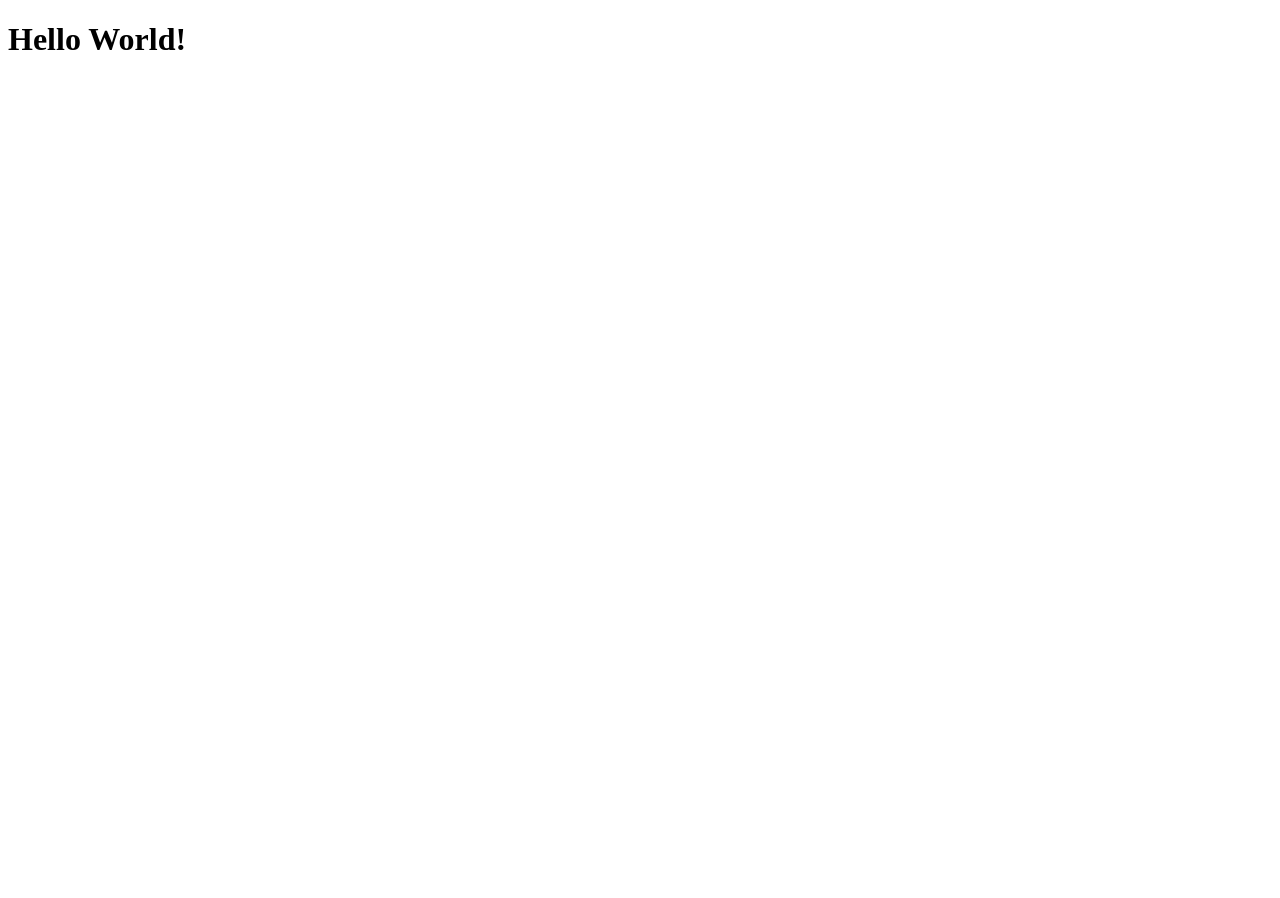
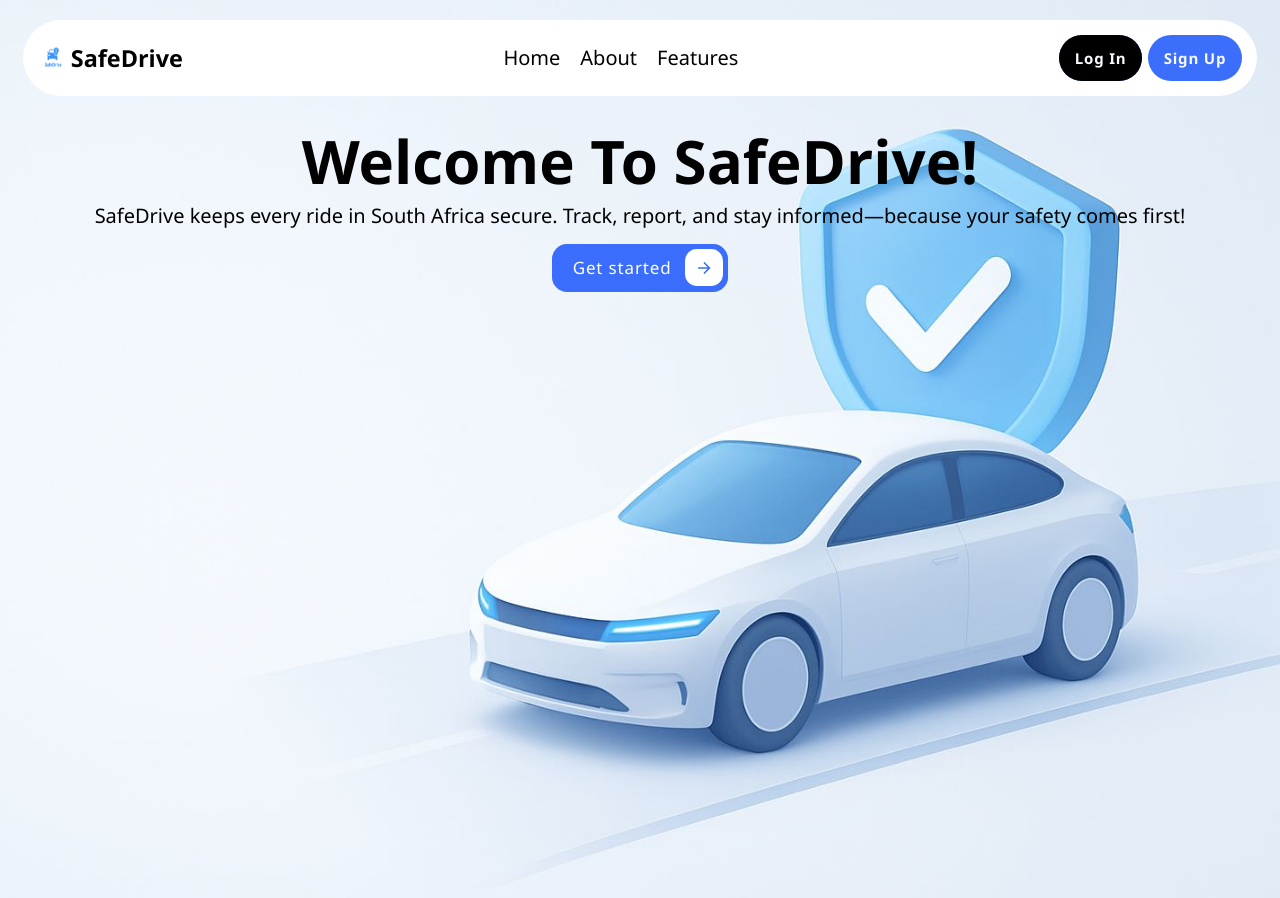
Before and after one commit to thatonkosi26/Safe-Drive, a plain HTML site: page public/index.html in a window 1280 px wide. Before the commit the page ends 800 px from the top, so only its background shows below. Drawn offline with Linux system fonts and the light colour scheme.

Commit message:
Landing Page Done

```diff
--- /dev/null
+++ b/public/css/index.css
@@ -0,0 +1,242 @@
+* {
+    margin: 0;
+    padding: 0;
+    font-family: 'Segoe UI', Tahoma, Geneva, Verdana, sans-serif;
+    /*font-size: 20px;*/
+}
+
+body {
+    min-height: 100vh; /* make sure body spans full viewport */
+    background: url("../resources/background-image.jpg") center/cover no-repeat;
+    /* no z-index needed */
+}
+
+/* --- NAVIGATION BAR --- */
+nav {
+    display: flex;
+    flex-direction: row;
+    justify-content: space-between;
+    align-items: center;
+    background: white;
+    font-size: 20px;
+    padding: 15px;
+    margin: 10px;
+    border-radius: 40px;
+    position: fixed;
+    top: 10px;
+    left: 1%;
+    right: 1%;
+    z-index: 9999; /* navbar stays on top */
+}
+
+nav > div {
+    background-color: #fff !important;
+}
+
+#logo {
+    display: flex;
+    justify-content: space-between;
+    gap: 3px;
+}
+
+#logo img {
+    width: 30px;
+    height: 30px;
+    border-radius: 50%;
+}
+
+#navbar-contents {
+    display: flex;
+    background-color: white;
+    justify-content: space-between;
+    gap: 20px;
+}
+
+#navbar-contents a:hover{
+    color: #3c6efc;
+    transition: 0.4s ease;
+}
+
+#navbar-contents a {
+    text-decoration: none;
+    color: black;
+}
+
+/* From Uiverse.io by BHARGAVPATEL1244 */
+/* --- LOGIN BUTTON --- */
+#loginBtn {
+    outline: none;
+    cursor: pointer;
+    border: none;
+    padding: 0.8rem 1rem;
+    margin: 0;
+    font-family: inherit;
+    font-size: 15px;
+    position: relative;
+    display: inline-block;
+    letter-spacing: 0.05rem;
+    font-weight: 700;
+    border-radius: 500px;
+    overflow: hidden;
+    background: #3c6efc;
+    color: ghostwhite;
+   }
+
+   #loginBtn span {
+    position: relative;
+    z-index: 10;
+    transition: color 0.4s;
+   }
+
+   /*#loginBtn:hover span {
+    color: black;
+   }*/
+
+   #loginBtn::before,
+   #loginBtn::after {
+    position: absolute;
+    top: 0;
+    left: 0;
+    width: 100%;
+    height: 100%;
+    z-index: 0;
+   }
+
+   #loginBtn::before {
+    content: "";
+    background: #000;
+    width: 120%;
+    left: -10%;
+    transform: skew(30deg);
+    transition: transform 0.4s cubic-bezier(0.3, 1, 0.8, 1);
+   }
+
+   #loginBtn:hover::before {
+    transform: translate3d(100%, 0, 0);
+   }
+
+/* From Uiverse.io by BHARGAVPATEL1244 */
+/* --- SIGN UP BUTTON --- */
+#signUpBtn {
+    outline: none;
+    cursor: pointer;
+    border: none;
+    padding: 0.8rem 1rem;
+    margin: 0;
+    font-family: inherit;
+    position: relative;
+    display: inline-block;
+    letter-spacing: 0.05rem;
+    font-weight: 700;
+    font-size: 15px;
+    border-radius: 500px;
+    overflow: hidden;
+    background: white;
+    color: ghostwhite;
+   }
+
+   #signUpBtn span {
+    position: relative;
+    z-index: 10;
+    transition: color 0.4s;
+   }
+
+   #signUpBtn:hover span {
+    color: black;
+   }
+
+   #signUpBtn::before,
+   #signUpBtn::after {
+    position: absolute;
+    top: 0;
+    left: 0;
+    width: 100%;
+    height: 100%;
+    z-index: 0;
+   }
+
+   #signUpBtn::before {
+    content: "";
+    background: #3c6efc;
+    width: 120%;
+    left: -10%;
+    transform: skew(30deg);
+    transition: transform 0.4s cubic-bezier(0.3, 1, 0.8, 1);
+   }
+
+   #signUpBtn:hover::before {
+    transform: translate3d(100%, 0, 0);
+   }
+
+/* --- CONTENTS OF THE LANDING PAGE --- */
+#app-description {
+    align-items: center;
+    text-align: center;
+    color: black; /* optional: text color for contrast */
+    margin-top: 120px; /* push below navbar */
+}
+
+#app-description h1 {
+    font-size: 60px;
+}
+
+#app-description p {
+    font-size: 20px;
+}
+
+/* From Uiverse.io by adamgiebl */
+.cssbuttons-io-button {
+    background: #3c6efc;
+    color: white;
+    font-family: inherit;
+    padding: 0.35em;
+    padding-left: 1.2em;
+    font-size: 17px;
+    font-weight: 500;
+    border-radius: 0.9em;
+    border: none;
+    letter-spacing: 0.05em;
+    display: flex;
+    align-items: center;
+    justify-content: center; /* centers icon and text horizontally inside button */
+    margin: 15px auto;   /* centers the button itself in parent */
+    box-shadow: inset 0 0 1.6em -0.6em #3c6efc;
+    overflow: hidden;
+    position: relative;
+    height: 2.8em;
+    padding-right: 3.3em;
+    cursor: pointer;
+  }
+
+  .cssbuttons-io-button .icon {
+    background: white;
+    margin-left: 1em;
+    position: absolute;
+    display: flex;
+    align-items: center;
+    justify-content: center;
+    height: 2.2em;
+    width: 2.2em;
+    border-radius: 0.7em;
+    box-shadow: 0.1em 0.1em 0.6em 0.2em #3c6efc;
+    right: 0.3em;
+    transition: all 0.3s;
+  }
+
+  .cssbuttons-io-button:hover .icon {
+    width: calc(100% - 0.6em);
+  }
+
+  .cssbuttons-io-button .icon svg {
+    width: 1.1em;
+    transition: transform 0.3s;
+    color: #3c6efc;
+  }
+
+  .cssbuttons-io-button:hover .icon svg {
+    transform: translateX(0.1em);
+  }
+
+  .cssbuttons-io-button:active .icon {
+    transform: scale(0.95);
+  }
--- a/public/index.html
+++ b/public/index.html
@@ -4,8 +4,53 @@
   <meta charset="UTF-8">
   <meta name="viewport" content="width=device-width, initial-scale=1.0">
   <title>SafeDrive - Welcome</title>
+  <link rel="stylesheet" href="../public/css/index.css">
 </head>
+
+<nav>
+  <div id="logo">
+    <img src="../public/resources/safedrive-logo.jpg" alt="logo">
+    <h3>SafeDrive</h3>
+  </div>
+
+  <div id="navbar-contents">
+    <a href="#">Home</a>
+    <a href="#">About</a>
+    <a href="#">Features</a>
+  </div>
+
+  <div id="buttons">
+    <button id="loginBtn"><span>Log In</span></button>
+    <button id="signUpBtn"><span>Sign Up</span></button>
+  </div>
+</nav>
+
 <body>
-  <h1>Hello World!</h1>
+  <section id="app-description">
+    <h1>Welcome To SafeDrive!</h1>
+    <p>SafeDrive keeps every ride in South Africa secure. Track, report, and stay informed—because your safety comes first!</p>
+    <!-- From Uiverse.io by adamgiebl -->
+    <button class="cssbuttons-io-button">
+      Get started
+      <div class="icon">
+        <svg
+          height="24"
+          width="24"
+          viewBox="0 0 24 24"
+          xmlns="http://www.w3.org/2000/svg"
+        >
+          <path d="M0 0h24v24H0z" fill="none"></path>
+          <path
+            d="M16.172 11l-5.364-5.364 1.414-1.414L20 12l-7.778 7.778-1.414-1.414L16.172 13H4v-2z"
+            fill="currentColor"
+          ></path>
+        </svg>
+      </div>
+    </button>
+  </section>
+
+  <section id="about-section">
+
+  </section>
 </body>
 </html>
```
Also changed, not shown: public/resources/background-image.jpg (added), public/resources/safedrive-logo.jpg (added).
